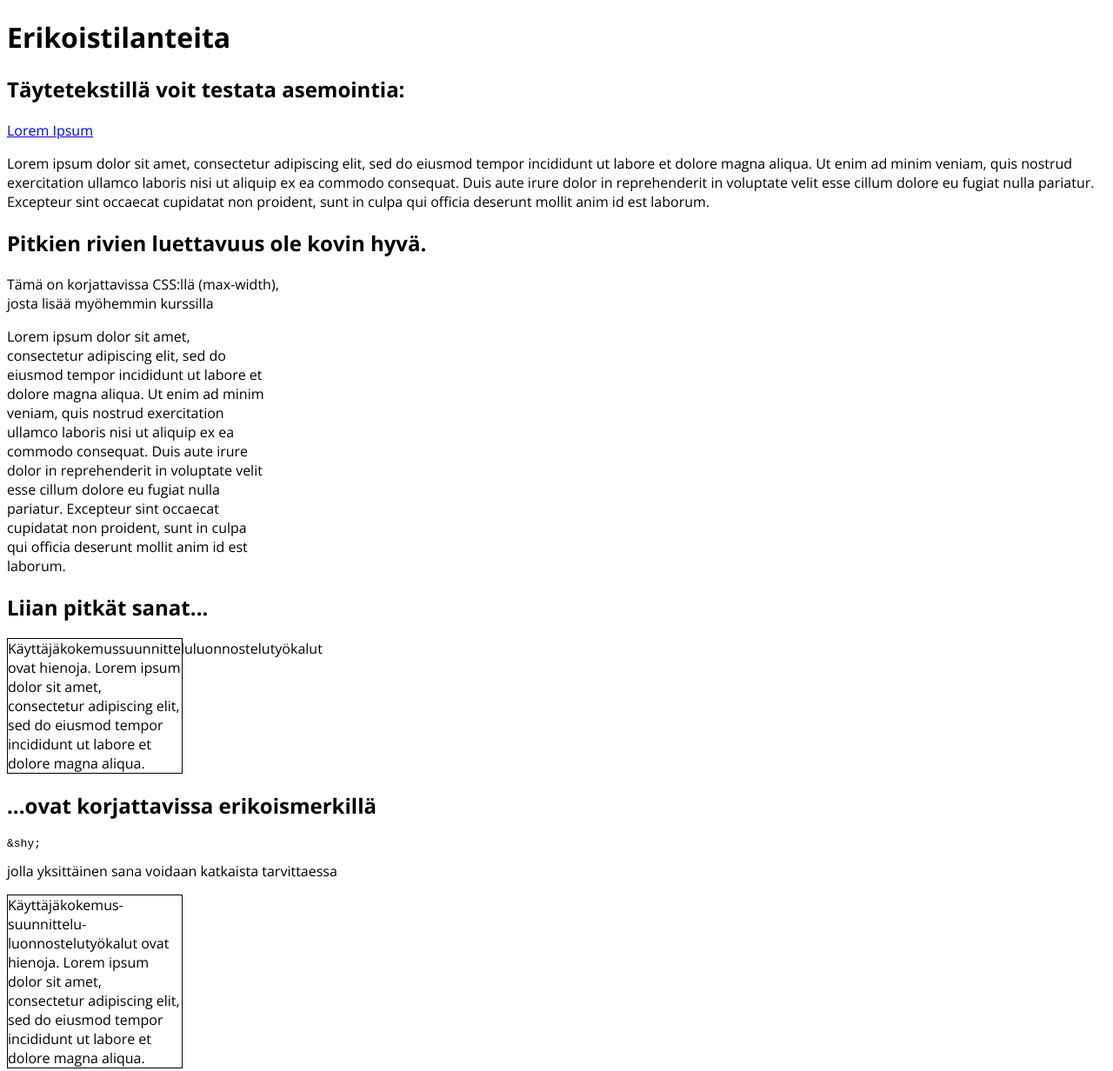
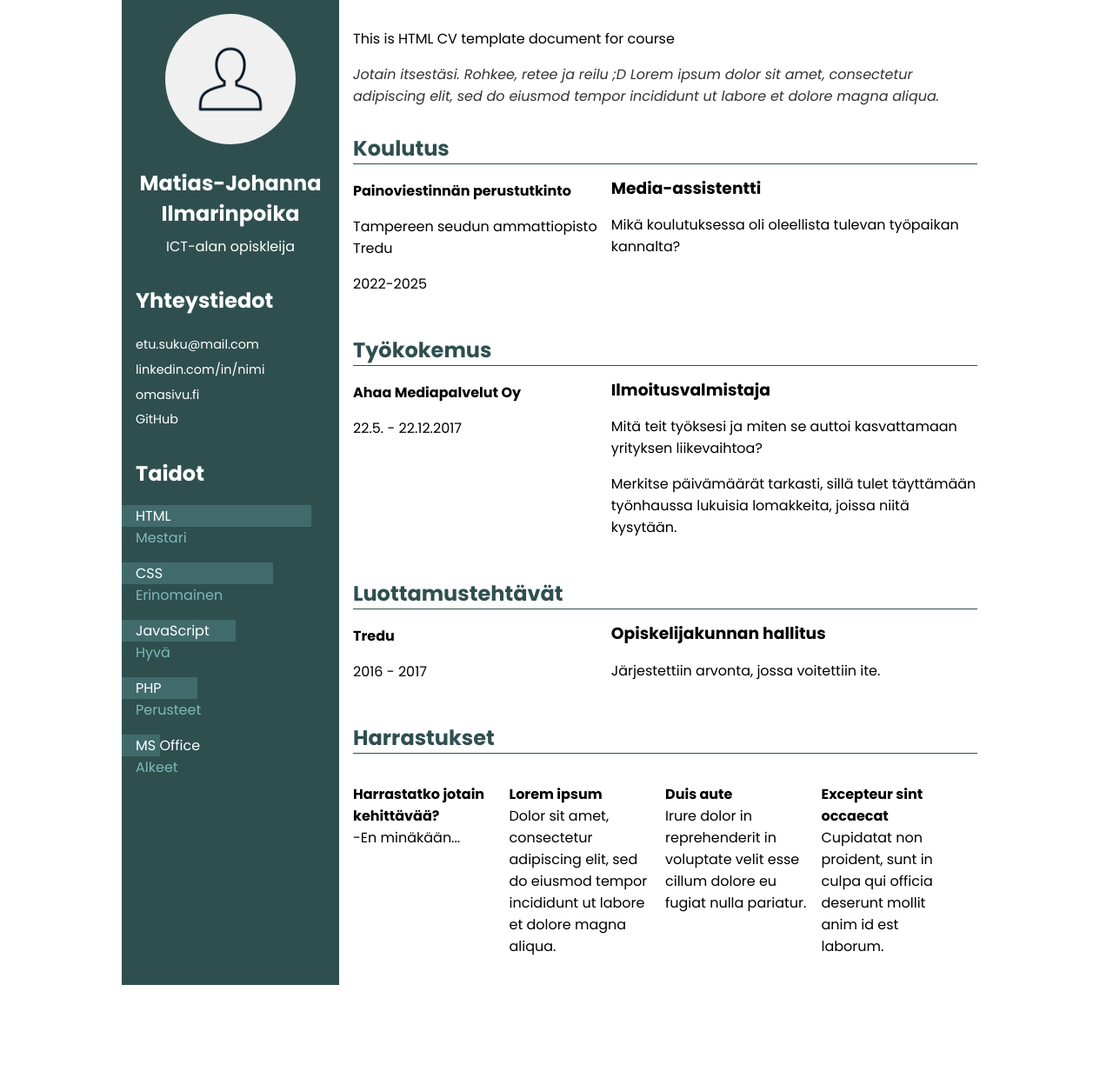
Before and after one commit to AkiKurvinen/kurvinen.github.io, a plain HTML site: page index.html in a window 1280 px wide. Shown: the top 1232 px of the page at 87% size. After the commit the page ends 1133 px from the top, so only its background shows below. Drawn offline with nearby package versions, Linux system fonts and the light colour scheme.

Commit message:
github io test

```diff
--- a/index.html
+++ b/index.html
@@ -1,113 +1,117 @@
 <!DOCTYPE html>
-<!-- tag määrittää html-version HTML5:ksi-->
-<!-- Tämä on kommentti -->
+<html lang="fi">
   <head>
-  <title>Erikoistilanteita</title>
-  <style>
-
-    @import url('https://fonts.googleapis.com/css2?family=Open+Sans:ital,wght@0,400;0,700;1,400&display=swap');
-    #github_demo_imgs img {
-      max-width: 800px;
-      display: block;
-    }
-    html {
-      font-family: 'Open Sans', sans-serif;
-    }
-    .first-letter {
-    float: left;
-    font-size: 4em;
-    line-height: 1;
-    font-weight: bold;
-    margin-right: 0.2em;
-    }
-  </style>
+    <title>Oma Nimi CV</title>
+    <link rel="stylesheet" href="style.css" />
   </head>
   <body>
-    <h1>Erikoistilanteita</h1>
-<h2>Täytetekstillä voit testata asemointia:</h2>
-<a href="https://www.lipsum.com/feed/html" target="_blank">Lorem Ipsum</a>
+    <div id="container">
+      <aside>
+        <div class="center">
+          <img src="user.png" alt="avatar" id="avatar" />
+          <h1>
+            Matias-Johanna Ilmarinpoika<br />
+            <span>ICT-alan opiskleija</span>
+          </h1>
+        </div>
+        <h2>Yhteystiedot</h2>
+        <ul class="contact">
+          <li><a href="mailto:etu.suku@mail.com">etu.suku@mail.com</a></li>
+          <li><a href="#">linkedin.com/in/nimi</a></li>
+
+          <li><a href="#"> omasivu.fi</a></li>
+          <li><a href="#">GitHub</a></li>
+        </ul>
+        <h2>Taidot</h2>
+        <ul class="skills">
+          <li>
+            <div class="grade5">HTML</div>
+            <span>Mestari</span>
+          </li>
+          <li>
+            <div class="grade4">CSS<br /></div>
+            <span>Erinomainen</span>
+          </li>
+          <li>
+            <div class="grade3">JavaScript<br /></div>
+            <span>Hyvä</span>
+          </li>
+          <li>
+            <div class="grade2">PHP<br /></div>
+            <span>Perusteet</span>
+          </li>
+          <li>
+            <div class="grade1">MS Office<br /></div>
+            <span>Alkeet</span>
+          </li>
+        </ul>
+      </aside>
+      <main>
+        <p>This is HTML CV template document for course</p>
+        <i>
+          Jotain itsestäsi. Rohkee, retee ja reilu ;D Lorem ipsum dolor sit
+          amet, consectetur adipiscing elit, sed do eiusmod tempor incididunt ut
+          labore et dolore magna aliqua.
+        </i>
+        <h2>Koulutus</h2>
+        <div class="wrapper">
+          <div>
+            <b>Painoviestinnän perustutkinto</b>
+            <p>Tampereen seudun ammattiopisto Tredu</p>
+            <p>2022-2025</p>
+          </div>
+
+          <div>
+            <h3>Media-assistentti</h3>
+            <p>Mikä koulutuksessa oli oleellista tulevan työpaikan kannalta?</p>
+          </div>
+        </div>
+        <h2>Työkokemus</h2>
+        <div class="wrapper">
+          <div>
+            <b>Ahaa Mediapalvelut Oy</b>
+            <p>22.5. - 22.12.2017</p>
+          </div>
+          <div>
+            <h3>Ilmoitusvalmistaja</h3>
             <p>
-  Lorem ipsum dolor sit amet, consectetur adipiscing elit, sed do eiusmod tempor
-  incididunt ut labore et dolore magna aliqua. Ut enim ad minim veniam, quis
-  nostrud exercitation ullamco laboris nisi ut aliquip ex ea commodo consequat.
-  Duis aute irure dolor in reprehenderit in voluptate velit esse cillum dolore
-  eu fugiat nulla pariatur. Excepteur sint occaecat cupidatat non proident, sunt
-  in culpa qui officia deserunt mollit anim id est laborum.
-</p>
-<h2>Pitkien rivien luettavuus ole kovin hyvä.</h2>
-<p>
-  Tämä on korjattavissa CSS:llä (max-width),<br />josta lisää myöhemmin
-  kurssilla
-</p>
-<p style="max-width: 300px">
-  Lorem ipsum dolor sit amet, consectetur adipiscing elit, sed do eiusmod tempor
-  incididunt ut labore et dolore magna aliqua. Ut enim ad minim veniam, quis
-  nostrud exercitation ullamco laboris nisi ut aliquip ex ea commodo consequat.
-  Duis aute irure dolor in reprehenderit in voluptate velit esse cillum dolore
-  eu fugiat nulla pariatur. Excepteur sint occaecat cupidatat non proident, sunt
-  in culpa qui officia deserunt mollit anim id est laborum.
-</p>
-<h2>Liian pitkät sanat...</h2>
-<p style="max-width: 200px; border: solid thin black">
-  Käyttäjäkokemussuunnitteluluonnostelutyökalut ovat hienoja. Lorem ipsum dolor
-  sit amet, consectetur adipiscing elit, sed do eiusmod tempor incididunt ut
-  labore et dolore magna aliqua.
-</p>
-<h2>...ovat korjattavissa erikoismerkillä</h2>
-<p>
-  <xmp>&shy;</xmp>
-  jolla yksittäinen sana voidaan katkaista tarvittaessa
-</p>
-<p style="max-width: 200px; border: solid thin black">
-  Käyttäjäkokemus&shy;suunnittelu&shy;luonnostelutyökalut ovat hienoja. Lorem ipsum
-  dolor sit amet, consectetur adipiscing elit, sed do eiusmod tempor incididunt
-  ut labore et dolore magna aliqua.
-</p>
-<h2>Väärästä kohtaa katkeavat merkkijonot</h2>
-<p style="max-width: 240px">
-  Keväällä 2022 valmistuu noin 24 700 uutta ylioppilasta.
+              Mitä teit työksesi ja miten se auttoi kasvattamaan yrityksen
+              liikevaihtoa?
             </p>
             <p>
-  Voidaan pitää samalla rivillä
-  <xmp>&nbsp;</xmp>
-  non-breaking space -merkillä
+              Merkitse päivämäärät tarkasti, sillä tulet täyttämään työnhaussa
+              lukuisia lomakkeita, joissa niitä kysytään.
             </p>
-<p style="max-width: 240px">
-  Keväällä 2022 valmistuu noin 24&nbsp;700 uutta ylioppilasta.
+          </div>
+        </div>
+        <h2>Luottamustehtävät</h2>
+        <div class="wrapper">
+          <div>
+            <b>Tredu</b>
+            <p>2016 - 2017</p>
+          </div>
+          <div>
+            <h3>Opiskelijakunnan hallitus</h3>
+            <p>Järjestettiin arvonta, jossa voitettiin ite.</p>
+          </div>
+        </div>
+        <h2>Harrastukset</h2>
+        <div class="hobbies">
+          <p><b>Harrastatko jotain kehittävää?</b> <br />-En minäkään...</p>
+          <p>
+            <b>Lorem ipsum</b><br />Dolor sit amet, consectetur adipiscing elit,
+            sed do eiusmod tempor incididunt ut labore et dolore magna aliqua.
           </p>
-<h2 style="margin-top: 1.5em; margin-bottom: 0.5em">
-  Pilkunviilausta typografiasta
-</h2>
-<p style="max-width: 300px">
-  Jos asioitte B-talon painoviestinnässä, niin kuulette, että otsikon pitää olla
-  lähempänä alkavaa kuin päättyvää kappaletta, mutta jälleen lipsuttiin CSS:n
-  puolelle (margin&#8209;top,&nbsp;margin&#8209;bottom)...
+          <p>
+            <b>Duis aute</b><br />Irure dolor in reprehenderit in voluptate
+            velit esse cillum dolore eu fugiat nulla pariatur.
           </p>
-
-<h2 style="margin-top: 1.5em; margin-bottom: 0.5em">Anfangi - Drop Cap</h2>
-<p style="max-width: 300px">
-  <span class="first-letter">L</span>orem ipsum dolor sit amet, consectetur adipiscing elit, sed do eiusmod tempor
-  incididunt ut labore et dolore magna aliqua. Ut enim ad minim veniam, quis
-  nostrud exercitation ullamco laboris nisi ut aliquip ex ea commodo consequat.
-  Duis aute irure dolor in reprehenderit in voluptate velit esse cillum dolore
-  eu fugiat nulla pariatur. Excepteur sint occaecat cupidatat non proident, sunt
-  in culpa qui officia deserunt mollit anim id est laborum.
+          <p>
+            <b>Excepteur sint occaecat</b><br />Cupidatat non proident, sunt in
+            culpa qui officia deserunt mollit anim id est laborum.
           </p>
-
-<xmp>
-    #css
-    .first-letter {
-        float: left;
-        font-size: 4em;
-        line-height: 1;
-        font-weight: bold;
-        margin-right: 0.2em;
-    }
-
-    #html
-    <p>
-        <span class="first-letter">L</span>orem ipsum
-    </p>
-</xmp>
+        </div>
+      </main>
+    </div>
   </body>
 </html>
--- /dev/null
+++ b/style.css
@@ -0,0 +1,140 @@
+@import url('https://fonts.googleapis.com/css2?family=Poppins:ital,wght@0,400;0,700;1,400&display=swap');
+* {
+  box-sizing: border-box;
+}
+body {
+  margin: 0;
+  padding: 0;
+  font-family: 'Poppins', sans-serif;
+}
+
+h2,
+h4,
+h5,
+h6 {
+  margin-top: 1.25em;
+  margin-bottom: 0.75em;
+}
+main h2 {
+  color: darkslategrey;
+}
+h2 {
+  border-bottom: solid thin darkslategrey;
+}
+h3,
+main b {
+  margin-top: 0;
+  line-height: 1.1em;
+}
+.center {
+  text-align: center;
+}
+#container {
+  margin: 0 auto;
+  max-width: 1000px;
+  display: flex;
+}
+h1 span {
+  font-size: 16px;
+  font-weight: normal;
+}
+aside {
+  background-color: darkslategrey;
+  color: white;
+  min-width: 250px;
+  padding: 1em;
+}
+
+.contact {
+  font-size: 0.9em;
+  list-style-type: none;
+  padding: 0;
+  line-height: 2em;
+}
+
+.contact li a {
+  color: white;
+  text-decoration: none;
+}
+.contact li a:hover {
+  text-decoration: underline;
+}
+#avatar {
+  max-width: 150px;
+  border-radius: 50%;
+  margin: 0 auto;
+}
+main {
+  background-color: white;
+  padding: 1em;
+}
+main i {
+  color: #333;
+}
+.wrapper {
+  display: flex;
+}
+.wrapper div {
+  flex: 2;
+}
+.wrapper div + div {
+  flex: 3;
+  margin-left: 1em;
+}
+.skills {
+  padding: 0;
+  list-style-type: none;
+}
+.skills li {
+  margin-bottom: 1em;
+}
+.skills li div {
+  height: 25px;
+  background-color: rgb(65, 107, 107);
+  white-space: nowrap;
+  padding-left: 1em;
+  margin-left: -1em;
+  /* text-shadow: 1px 1px 2px black; */
+}
+.hobbies {
+  display: flex;
+}
+.hobbies p {
+  flex: 1;
+  padding-right: 1em;
+  hyphens: auto;
+}
+
+.skills li span {
+  color: rgb(126, 185, 185);
+}
+.grade1 {
+  width: 20%;
+}
+.grade2 {
+  width: 40%;
+}
+.grade3 {
+  width: 60%;
+}
+.grade4 {
+  width: 80%;
+}
+.grade5 {
+  width: 100%;
+}
+@media only screen and (max-width: 600px) {
+  #container {
+    display: block;
+  }
+  aside,
+  main {
+    width: 100%;
+  }
+  .wrapper {
+    display: block;
+  }
+  .wrapper div + div {
+    margin: 0;
+  }
+}
```
Also changed, not shown: user.png (added). Lines whose indentation alone changed are shown as unchanged.
